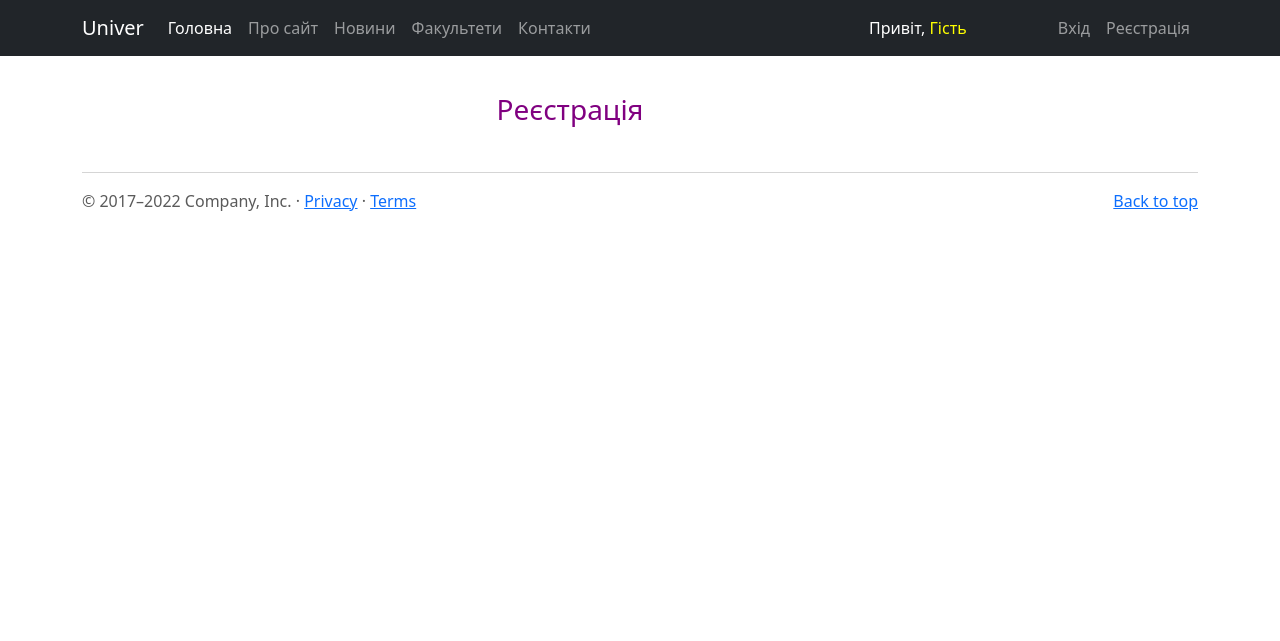
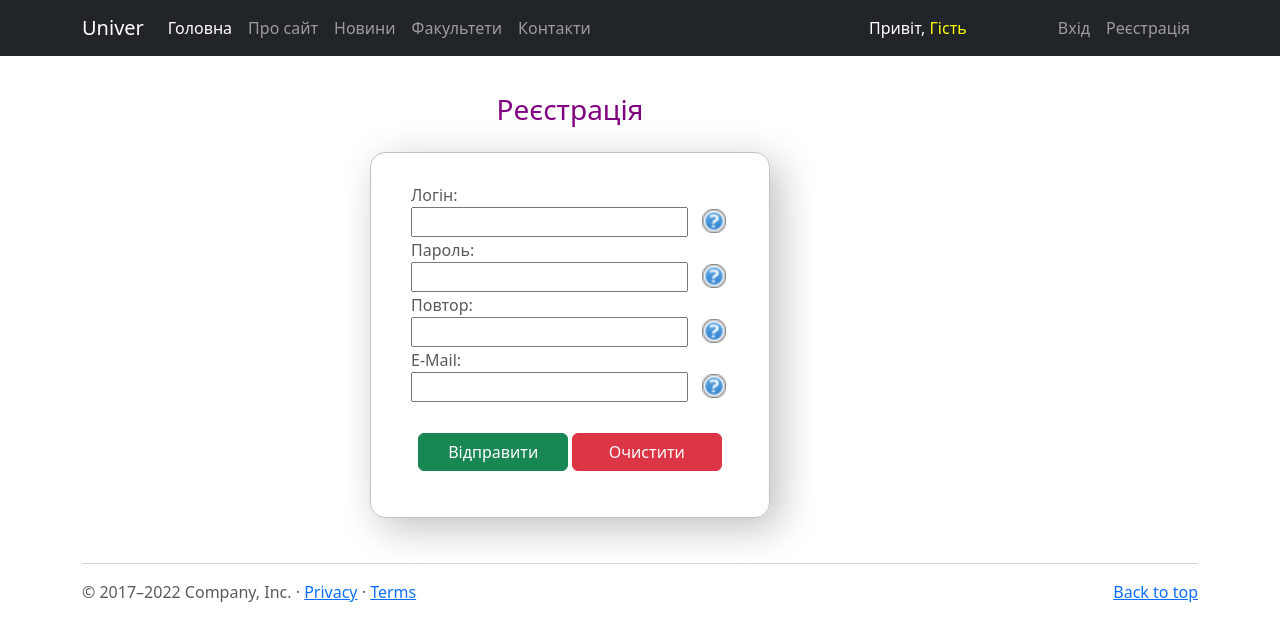
Before and after one commit to ProjectsMaster/univer, a Django app: page /account/reg in a window 1280 px wide. Shown: the top 641 px of the page. Run offline with Django 4.2, Linux system fonts and the light colour scheme; parts of the project's set-up code (start-up, migrations or seed data) failed here and were passed over.

Commit message:
Create && Style RegistryForm

```diff
--- a/account/views.py
+++ b/account/views.py
@@ -1,8 +1,14 @@
 from django.shortcuts import render
+from django.contrib.auth.models import User
+from django.contrib.auth import login, logout, authenticate
 
 
 def reg(request):
-    return render(request, 'account/reg.html')
+    if request.method == 'GET':
+        return render(request, 'account/reg.html')
+    elif request.method == 'POST':
+        # ...
+        return render(request, 'account/reg_res.html')
 
 
 def confirm(request):
--- a/templates/account/reg.html
+++ b/templates/account/reg.html
@@ -5,8 +5,65 @@
 {% block caption %}Реєстрація{% endblock caption %}
 
 {% block content %}
+{% load static %}
     <div class="container"
         style="text-align: center; margin: 45px 0px">
         <h3 style="color: purple">Реєстрація</h3>
+        <form id="form1" method="post" action="/account/reg" onsubmit="return true">
+            {% csrf_token %}
+            <div class="form-group">
+                Логін: <br>
+                <input type="text" id="login" name="login" required>
+                <img id="login-ico" src="{% static 'img/question.png' %}" alt="..." class="icon">
+                <div id="login-err" class="error"></div>
+            </div>
+            <div class="form-group">
+                Пароль: <br>
+                <input type="password" id="pass1" name="pass1" required>
+                <img id="pass1-ico" src="{% static 'img/question.png' %}" alt="..." class="icon">
+                <div id="pass1-err" class="error"></div>
+            </div>
+            <div class="form-group">
+                Повтор: <br>
+                <input type="password" id="pass2" name="pass2" required>
+                <img id="pass2-ico" src="{% static 'img/question.png' %}" alt="..." class="icon">
+                <div id="pass2-err" class="error"></div>
+            </div>
+            <div class="form-group">
+                E-Mail: <br>
+                <input type="email" id="email" name="email" required>
+                <img id="email-ico" src="{% static 'img/question.png' %}" alt="..." class="icon">
+                <div id="email-err" class="error"></div>
+            </div>
+            <p style="margin-top: 30px; text-align: center">
+                <input id="submit" type="submit" value="Відправити" class="btn btn-success b1">
+                <input id="reset" type="reset" value="Очистити" class="btn btn-danger b1">
+            </p>
+        </form>
     </div>
+    <style>
+        #form1 {
+            width: 400px;
+            border: 1px solid silver;
+            border-radius: 15px;
+            margin: 25px auto;
+            padding: 30px 40px;
+            text-align: left;
+            box-shadow: 10px 10px 40px silver;
+        }
+        input {
+            width: 87%;
+        }
+        .b1 {
+            width: 47%;
+        }
+        .error {
+            color: red;
+        }
+        .icon {
+            width: 24px;
+            margin-left: 10px;
+            margin-bottom: 5px;
+        }
+    </style>
 {% endblock content %}
```
Also changed, not shown: static/img/question.png (added), templates/layouts/nav.html (line endings or trailing spaces).
